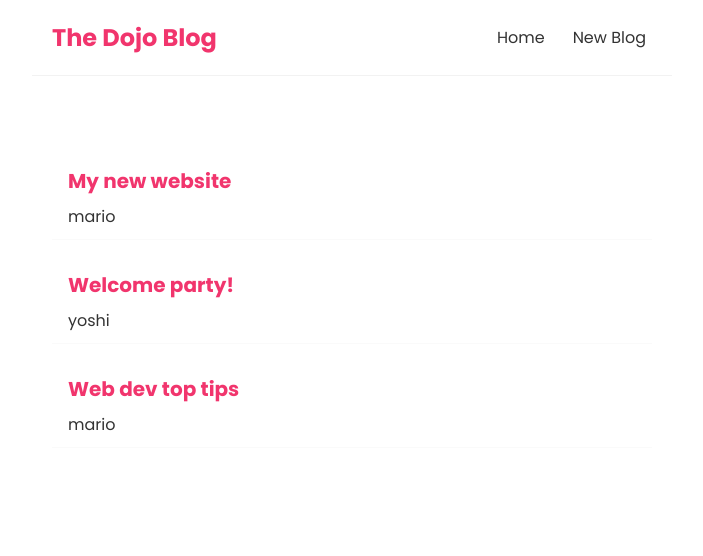
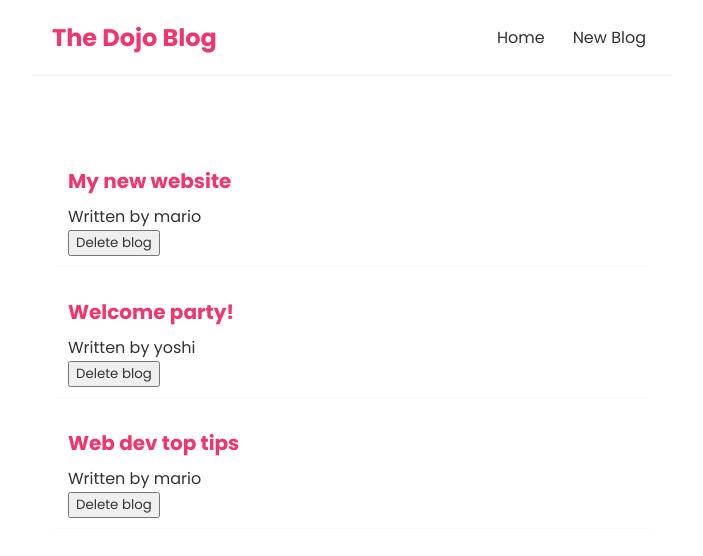
Before and after one commit to ItaloCanturil/react-blog, a React (Create React App) app: page / in a window 1280 px wide. Shown: the top 556 px of the page, without its empty margins (288-991 px from the left). Built offline with nearby package versions, Linux system fonts and the light colour scheme; the HTML template or start-up script is replaced by a standard one.

Commit message:
feat: Pass function how props

```diff
--- a/src/BlogList.js
+++ b/src/BlogList.js
@@ -1,11 +1,12 @@
-const BlogList = (props) => {
-  const blogs = props.blogs
+const BlogList = ({blogs, handleDelete}) => {
+
   return (
     <div className="blog-list">
       {blogs.map((blog) => (
         <div className="blog-preview" key={blog.id}>
           <h2>{ blog.title }</h2>
-          <p>{ blog.author }</p>
+          <p>Written by { blog.author }</p>
+          <button onClick={() => handleDelete(blog.id)}>Delete blog</button>
         </div>
       ))}
     </div>
--- a/src/Home.js
+++ b/src/Home.js
@@ -1,4 +1,4 @@
-import { useState } from "react";
+import { useState, useEffect } from "react";
 import BlogList from "./BlogList";
 
 const Home = () => {
@@ -8,9 +8,18 @@
     { title: 'Web dev top tips', body: 'lorem ipsum...', author: 'mario', id: 3 }
   ]);
 
+  const handleDelete = (id) => {
+    const newBlogs = blogs.filter(blog => blog.id !== id)
+    setBlog(newBlogs)
+  }
+
+  useEffect(() => {
+
+  }, [])
+
   return (
     <div className="home">
-      <BlogList blogs={blogs}/>
+      <BlogList blogs={blogs} handleDelete={handleDelete}/>
     </div>
    );
 }
```
